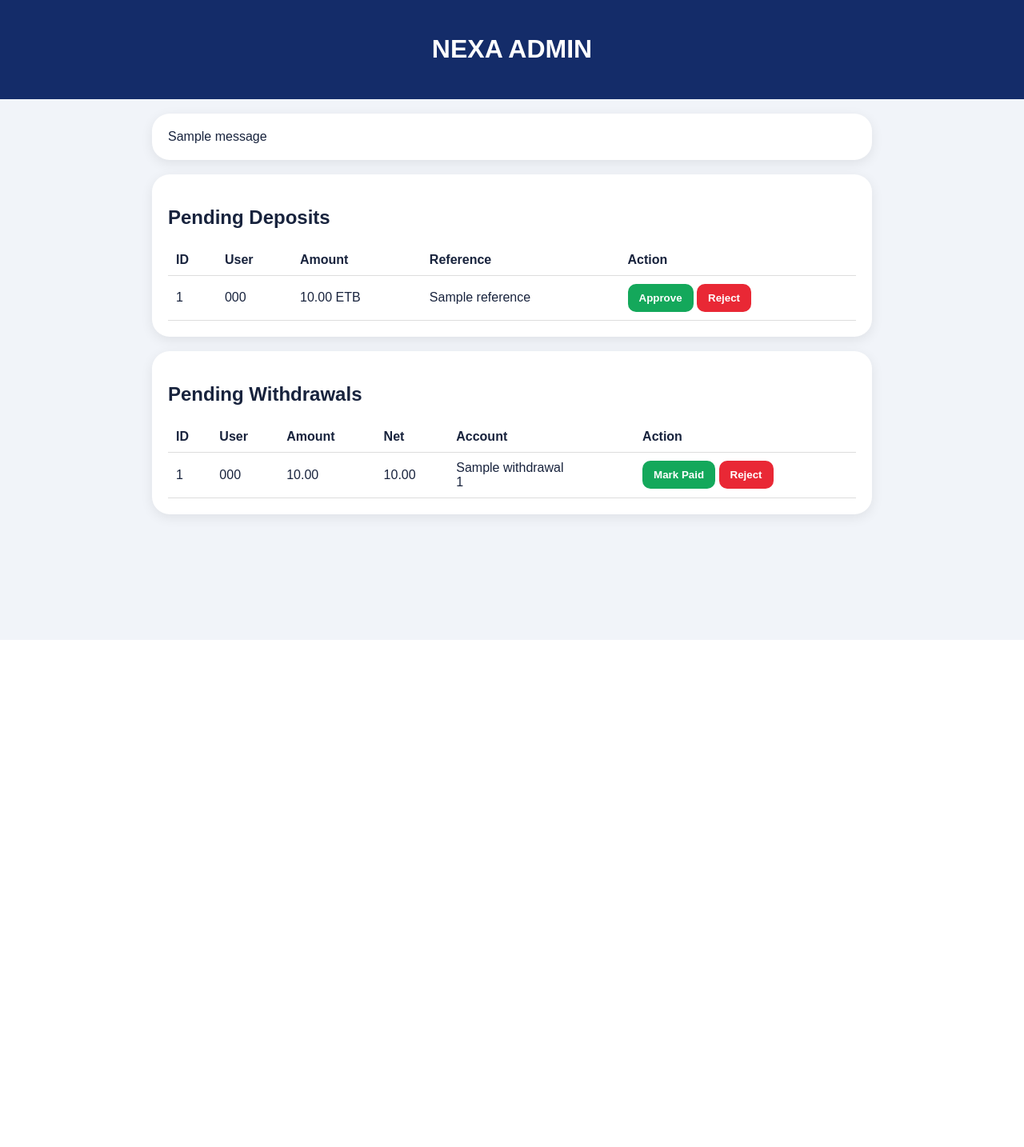
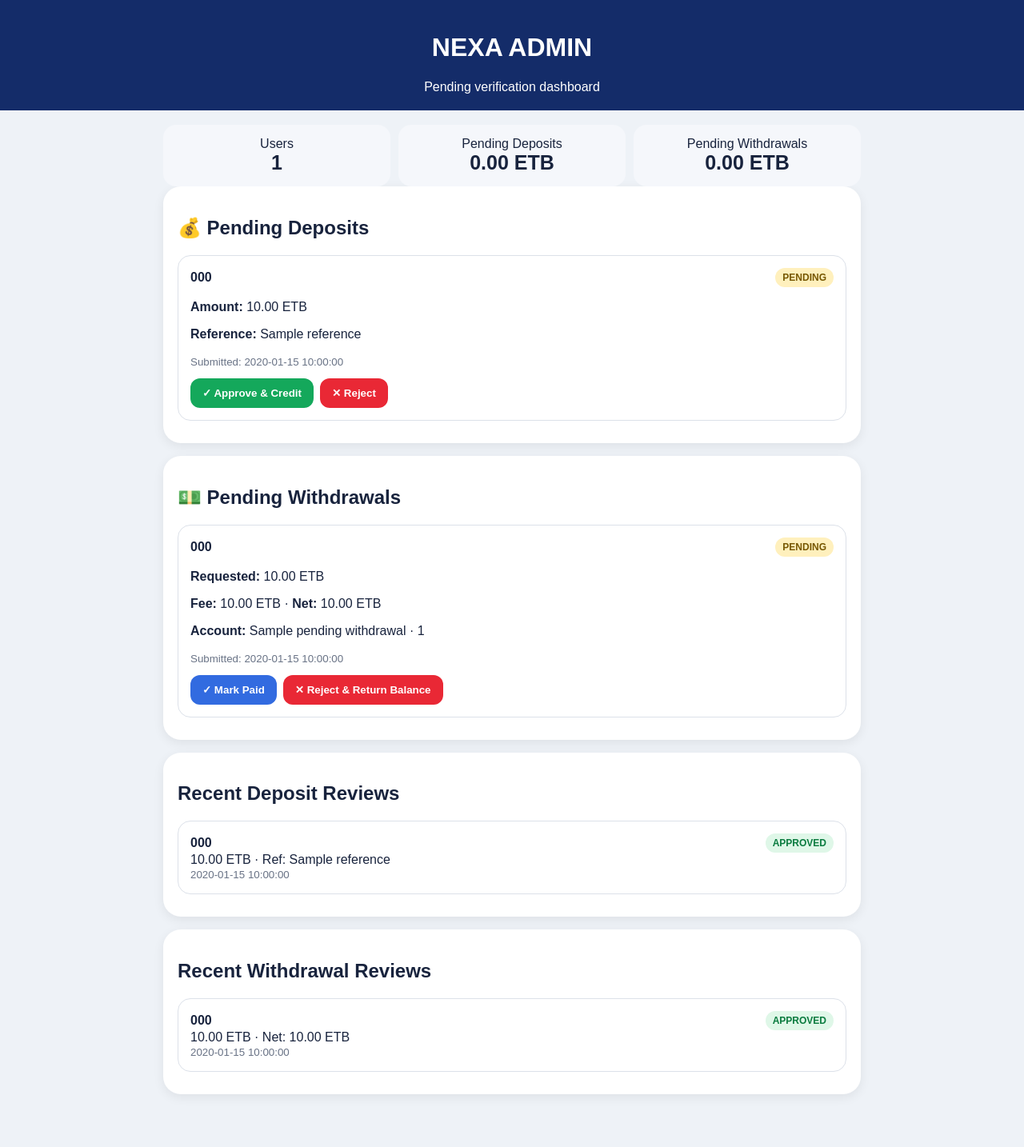
Before and after one commit to angesomgjohn-bot/direct-reward-demo, a Flask app: template templates/admin.html in a window 1280 px wide. Shown: the whole page at 80% size. Before the commit the page ends 800 px from the top, so only its background shows below. Run offline with Flask 3, Linux system fonts and the light colour scheme; the template is opened without the code that fills it: most values are stand-ins (such as "Sample title", 1, 10 or a date in 2020); one stand-in notice (Sample message) is shown.

Commit message:
Update admin.html

```diff
--- a/templates/admin.html
+++ b/templates/admin.html
@@ -2,51 +2,113 @@
 <html lang="en">
 <head>
 <meta charset="UTF-8">
-<meta name="viewport" content="width=device-width,initial-scale=1">
+<meta name="viewport" content="width=device-width, initial-scale=1.0">
 <title>NEXA Admin</title>
 <style>
-body{font-family:Arial;background:#f1f4f9;color:#18233d;margin:0}.top{background:#142c69;color:#fff;padding:22px;text-align:center}.wrap{max-width:900px;margin:auto;padding:18px}.card{background:#fff;border-radius:22px;padding:20px;margin-bottom:18px;box-shadow:0 4px 15px rgba(0,0,0,.08)}table{width:100%;border-collapse:collapse}th,td{padding:10px;border-bottom:1px solid #ddd;text-align:left}button{border:0;border-radius:10px;padding:10px 14px;color:#fff;font-weight:700}.ok{background:#14a85b}.no{background:#e92835}.muted{color:#6b7280}@media(max-width:650px){table{font-size:13px}th,td{padding:7px}.actions{display:flex;gap:5px;flex-wrap:wrap}}
+*{box-sizing:border-box}
+body{margin:0;font-family:Arial,sans-serif;background:#eef2f7;color:#18233d}
+header{background:#142c69;color:#fff;padding:20px;text-align:center}
+main{max-width:900px;margin:auto;padding:18px 14px 50px}
+.card{background:#fff;border-radius:22px;padding:18px;margin-bottom:16px;box-shadow:0 4px 14px rgba(0,0,0,.07)}
+.stats{display:grid;grid-template-columns:repeat(3,1fr);gap:10px}
+.stat{background:#f5f7fb;border-radius:16px;padding:15px;text-align:center}
+.num{font-size:25px;font-weight:900}
+.item{border:1px solid #dce1e9;border-radius:16px;padding:15px;margin:10px 0}
+.row{display:flex;justify-content:space-between;align-items:center;gap:10px}
+button{border:0;border-radius:12px;padding:11px 15px;font-weight:800;cursor:pointer}
+.approve{background:#14a85b;color:#fff}.reject{background:#e92835;color:#fff}.paid{background:#326be0;color:#fff}
+.badge{padding:5px 9px;border-radius:999px;font-size:12px;font-weight:800}
+.pending{background:#fff0bd;color:#775700}.approved{background:#dff7e8;color:#0a7b3f}.rejected{background:#ffe0e4;color:#a7192e}
+.actions{display:flex;gap:8px;flex-wrap:wrap;margin-top:12px}
+small{color:#697386}
+@media(max-width:650px){.stats{grid-template-columns:1fr}.row{align-items:flex-start;flex-direction:column}.actions{width:100%}.actions form{width:100%}.actions button{width:100%}}
 </style>
 </head>
 <body>
-<div class="top"><h1>NEXA ADMIN</h1></div>
-<div class="wrap">
-{% with messages = get_flashed_messages(with_categories=true) %}
-{% for category,message in messages %}<div class="card">{{ message }}</div>{% endfor %}
-{% endwith %}
+<header>
+  <h1>NEXA ADMIN</h1>
+  <div>Pending verification dashboard</div>
+</header>
 
-<div class="card">
-<h2>Pending Deposits</h2>
-{% if deposits %}
-<table><tr><th>ID</th><th>User</th><th>Amount</th><th>Reference</th><th>Action</th></tr>
-{% for d in deposits %}
-<tr>
-<td>{{ d["id"] }}</td><td>{{ d["phone"] }}</td><td>{{ "%.2f"|format(d["amount"]) }} ETB</td><td>{{ d["reference"] }}</td>
-<td class="actions">
-<form method="POST" action="/admin/deposit/{{ d['id'] }}/approve?key={{ admin_key }}" style="display:inline"><input type="hidden" name="_csrf" value="{{ csrf_token }}"><button class="ok">Approve</button></form>
-<form method="POST" action="/admin/deposit/{{ d['id'] }}/reject?key={{ admin_key }}" style="display:inline"><input type="hidden" name="_csrf" value="{{ csrf_token }}"><button class="no">Reject</button></form>
-</td>
-</tr>
-{% endfor %}</table>
-{% else %}<p class="muted">No pending deposits.</p>{% endif %}
+<main>
+<div class="stats">
+  <div class="stat"><div>Users</div><div class="num">{{ user_count }}</div></div>
+  <div class="stat"><div>Pending Deposits</div><div class="num">{{ "%.2f"|format(pending_deposit_total) }} ETB</div></div>
+  <div class="stat"><div>Pending Withdrawals</div><div class="num">{{ "%.2f"|format(pending_withdrawal_total) }} ETB</div></div>
 </div>
 
 <div class="card">
-<h2>Pending Withdrawals</h2>
-{% if withdrawals %}
-<table><tr><th>ID</th><th>User</th><th>Amount</th><th>Net</th><th>Account</th><th>Action</th></tr>
-{% for w in withdrawals %}
-<tr>
-<td>{{ w["id"] }}</td><td>{{ w["phone"] }}</td><td>{{ "%.2f"|format(w["amount"]) }}</td><td>{{ "%.2f"|format(w["net_amount"]) }}</td>
-<td>{{ w["account_name"] }}<br>{{ w["account_number"] }}</td>
-<td class="actions">
-<form method="POST" action="/admin/withdrawal/{{ w['id'] }}/paid?key={{ admin_key }}" style="display:inline"><input type="hidden" name="_csrf" value="{{ csrf_token }}"><button class="ok">Mark Paid</button></form>
-<form method="POST" action="/admin/withdrawal/{{ w['id'] }}/reject?key={{ admin_key }}" style="display:inline"><input type="hidden" name="_csrf" value="{{ csrf_token }}"><button class="no">Reject</button></form>
-</td>
-</tr>
-{% endfor %}</table>
-{% else %}<p class="muted">No pending withdrawals.</p>{% endif %}
+<h2>💰 Pending Deposits</h2>
+{% for d in pending_deposits %}
+<div class="item">
+  <div class="row">
+    <b>{{ d["phone"] }}</b>
+    <span class="badge pending">PENDING</span>
+  </div>
+  <p><b>Amount:</b> {{ "%.2f"|format(d["amount"]) }} ETB</p>
+  <p><b>Reference:</b> {{ d["reference"] }}</p>
+  <small>Submitted: {{ d["created_at"] }}</small>
+  <div class="actions">
+    <form method="post" action="/admin/deposit/{{ d['id'] }}/approve?key={{ admin_key }}" onsubmit="return confirm('Approve this deposit and add the amount to the wallet?')">
+      <button class="approve" type="submit">✓ Approve & Credit</button>
+    </form>
+    <form method="post" action="/admin/deposit/{{ d['id'] }}/reject?key={{ admin_key }}" onsubmit="return confirm('Reject this deposit?')">
+      <button class="reject" type="submit">✕ Reject</button>
+    </form>
+  </div>
 </div>
+{% else %}
+<p>No pending deposits.</p>
+{% endfor %}
 </div>
+
+<div class="card">
+<h2>💵 Pending Withdrawals</h2>
+{% for w in pending_withdrawals %}
+<div class="item">
+  <div class="row">
+    <b>{{ w["phone"] }}</b>
+    <span class="badge pending">PENDING</span>
+  </div>
+  <p><b>Requested:</b> {{ "%.2f"|format(w["amount"]) }} ETB</p>
+  <p><b>Fee:</b> {{ "%.2f"|format(w["fee"]) }} ETB · <b>Net:</b> {{ "%.2f"|format(w["net_amount"]) }} ETB</p>
+  <p><b>Account:</b> {{ w["account_name"] }} · {{ w["account_number"] }}</p>
+  <small>Submitted: {{ w["created_at"] }}</small>
+  <div class="actions">
+    <form method="post" action="/admin/withdrawal/{{ w['id'] }}/paid?key={{ admin_key }}" onsubmit="return confirm('Mark this withdrawal as PAID?')">
+      <button class="paid" type="submit">✓ Mark Paid</button>
+    </form>
+    <form method="post" action="/admin/withdrawal/{{ w['id'] }}/reject?key={{ admin_key }}" onsubmit="return confirm('Reject this withdrawal and return the reserved amount?')">
+      <button class="reject" type="submit">✕ Reject & Return Balance</button>
+    </form>
+  </div>
+</div>
+{% else %}
+<p>No pending withdrawals.</p>
+{% endfor %}
+</div>
+
+<div class="card">
+<h2>Recent Deposit Reviews</h2>
+{% for d in recent_deposits %}
+<div class="item">
+  <div class="row"><b>{{ d["phone"] }}</b><span class="badge {{ d['status']|lower }}">{{ d["status"] }}</span></div>
+  <div>{{ "%.2f"|format(d["amount"]) }} ETB · Ref: {{ d["reference"] }}</div>
+  <small>{{ d["reviewed_at"] or d["created_at"] }}</small>
+</div>
+{% else %}<p>No reviewed deposits yet.</p>{% endfor %}
+</div>
+
+<div class="card">
+<h2>Recent Withdrawal Reviews</h2>
+{% for w in recent_withdrawals %}
+<div class="item">
+  <div class="row"><b>{{ w["phone"] }}</b><span class="badge {{ w['status']|lower }}">{{ w["status"] }}</span></div>
+  <div>{{ "%.2f"|format(w["amount"]) }} ETB · Net: {{ "%.2f"|format(w["net_amount"]) }} ETB</div>
+  <small>{{ w["reviewed_at"] or w["created_at"] }}</small>
+</div>
+{% else %}<p>No reviewed withdrawals yet.</p>{% endfor %}
+</div>
+</main>
 </body>
-</html>
+  </html>
```
